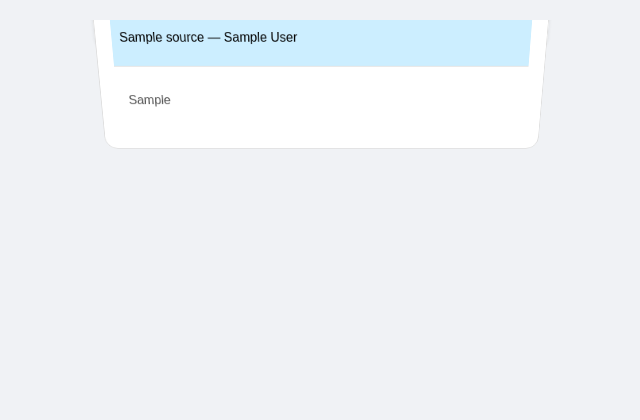
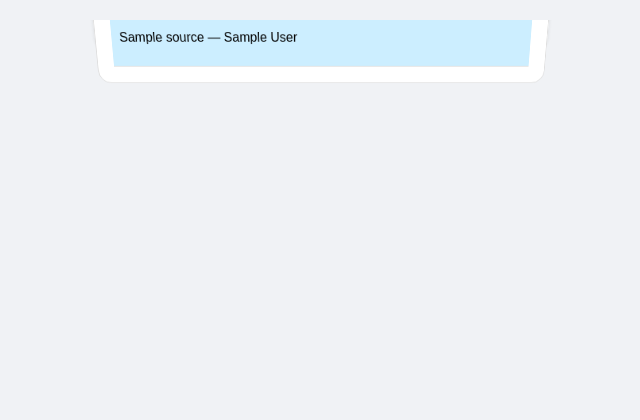
Before and after one commit to AABK6/fpfa_summary, a Flask app: template templates/index.html in a window 1280 px wide. Shown: the top 420 px of the page, without its empty margins (304-944 px from the left). Run offline with Flask 3, Linux system fonts and the light colour scheme; the template is opened without the code that fills it: most values are stand-ins (such as "Sample title", 1, 10 or a date in 2020).

Commit message:
Hide card content in stacked view for improved layout management

```diff
--- a/static/styles.css
+++ b/static/styles.css
@@ -146,3 +146,7 @@ body {
 .deck-spacer {
     height: 0; /* Height set dynamically by JS */
 }
+
+.card.stacked .card-front .card-content {
+    display: none;
+}
```
